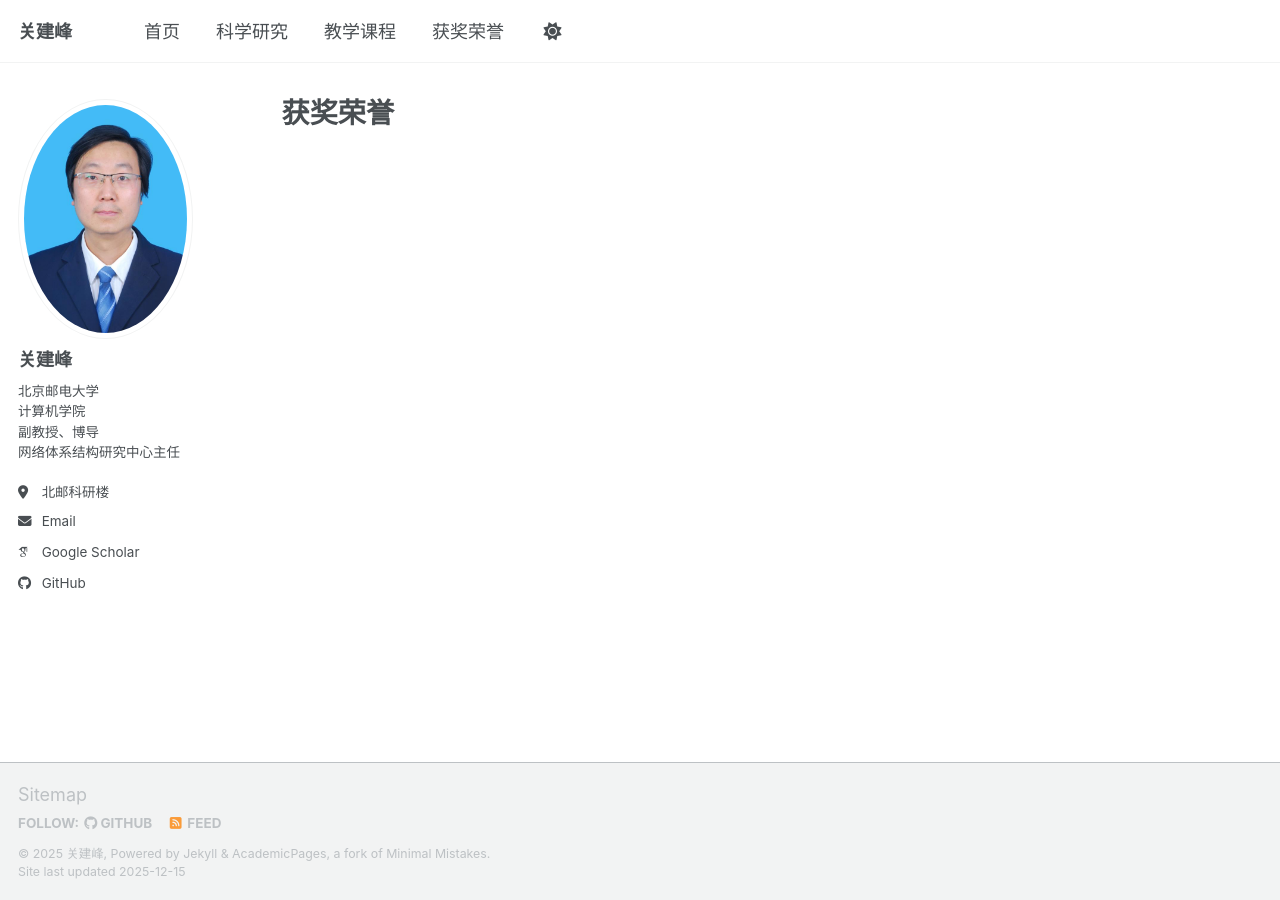
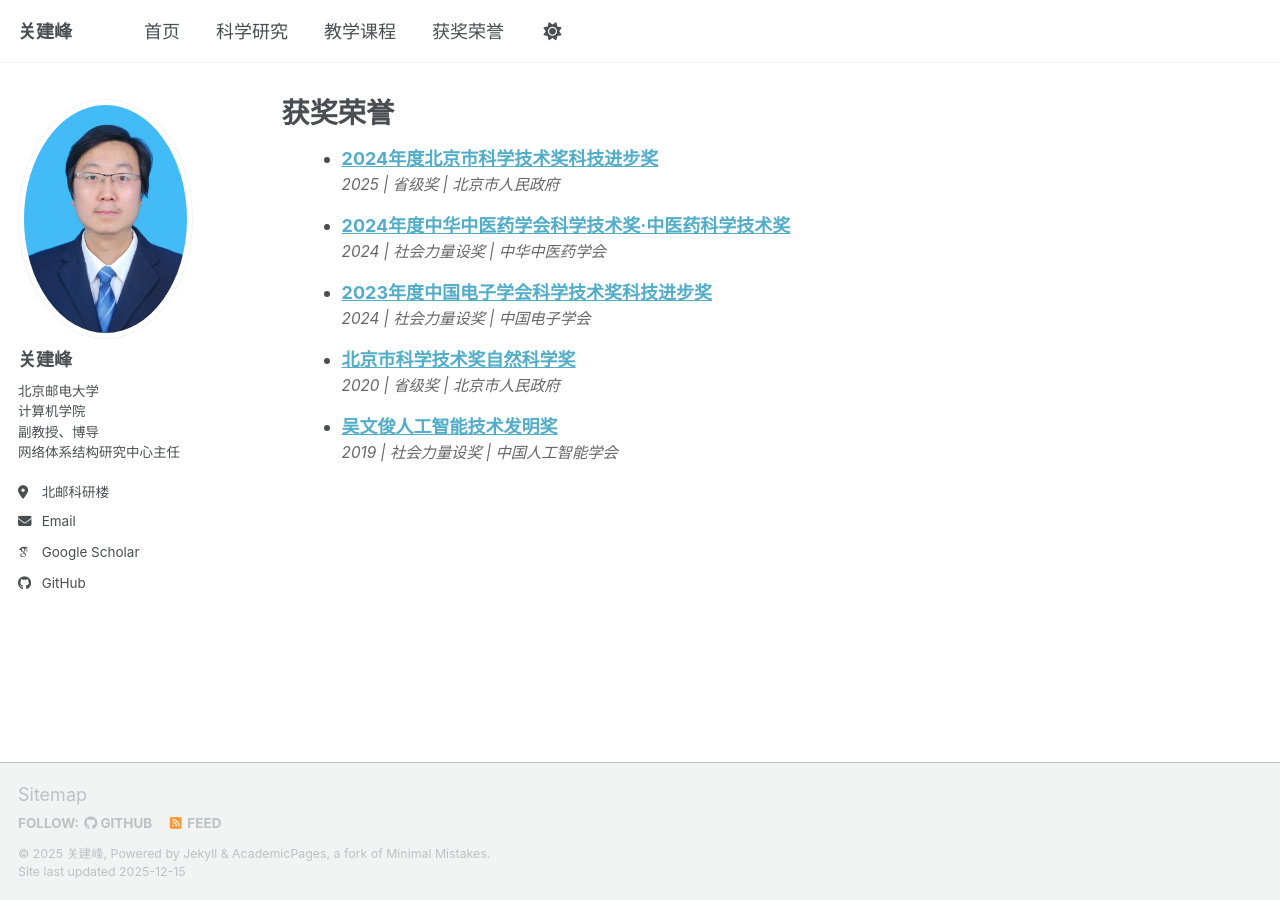
Before and after one commit to BUPT-GJF/BUPT-GJF.github.io, a Jekyll site: the page built from _pages/awards.md, in a window 1280 px wide. Built offline with Jekyll 4.4.1, drawn with Linux system fonts in a browser that asks for light colours; some web fonts are replaced; a script bundle is joined from its source files by our own code; library files that are not in the unit come from our copies.

Commit message:
添加奖项

```diff
--- /dev/null
+++ b/_awards/2019-吴文俊人工智能技术发明奖.md
@@ -0,0 +1,18 @@
+---
+layout: single
+title: "吴文俊人工智能技术发明奖"
+collection: awards
+permalink: /awards/2019-吴文俊人工智能技术发明奖
+date: 2019-11-30
+excerpt: "社会力量设奖 | 中国人工智能学会"
+---
+
+## 获奖详情
+
+* **奖项名称**: 吴文俊人工智能技术发明奖
+* **获奖日期**: 2019-11-30
+* **授奖部门**: 中国人工智能学会
+* **获奖级别**: 社会力量设奖
+
+### 奖项说明
+被誉为中国智能科学技术最高奖，表彰在人工智能领域的重大技术发明。
--- /dev/null
+++ b/_awards/2020-北京市科学技术奖自然科学奖.md
@@ -0,0 +1,18 @@
+---
+layout: single
+title: "北京市科学技术奖自然科学奖"
+collection: awards
+permalink: /awards/2020-北京市科学技术奖自然科学奖
+date: 2020-08-17
+excerpt: "省级奖 | 北京市人民政府"
+---
+
+## 获奖详情
+
+* **奖项名称**: 北京市科学技术奖自然科学奖
+* **获奖日期**: 2020-08-17
+* **授奖部门**: 北京市人民政府
+* **获奖级别**: 省级奖
+
+### 奖项说明
+在基础研究和应用基础研究中取得的突破性成果。
--- /dev/null
+++ b/_awards/2024-2023年度中国电子学会科学技术奖科技进步奖.md
@@ -0,0 +1,18 @@
+---
+layout: single
+title: "2023年度中国电子学会科学技术奖科技进步奖"
+collection: awards
+permalink: /awards/2024-2023年度中国电子学会科学技术奖科技进步奖
+date: 2024-03-31
+excerpt: "社会力量设奖 | 中国电子学会"
+---
+
+## 获奖详情
+
+* **奖项名称**: 2023年度中国电子学会科学技术奖科技进步奖
+* **获奖日期**: 2024-03-31
+* **授奖部门**: 中国电子学会
+* **获奖级别**: 社会力量设奖
+
+### 奖项说明
+在中国电子信息领域的科技进步成果。
--- /dev/null
+++ b/_awards/2024-2024年度中华中医药学会科学技术奖·中医药科学技术奖.md
@@ -0,0 +1,18 @@
+---
+layout: single
+title: "2024年度中华中医药学会科学技术奖·中医药科学技术奖"
+collection: awards
+permalink: /awards/2024-2024年度中华中医药学会科学技术奖·中医药科学技术奖
+date: 2024-11-30
+excerpt: "社会力量设奖 | 中华中医药学会"
+---
+
+## 获奖详情
+
+* **奖项名称**: 2024年度中华中医药学会科学技术奖·中医药科学技术奖
+* **获奖日期**: 2024-11-30
+* **授奖部门**: 中华中医药学会
+* **获奖级别**: 社会力量设奖
+
+### 奖项说明
+在中医药科学技术领域取得的重要成果。
--- /dev/null
+++ b/_awards/2025-2024年度北京市科学技术奖科技进步奖.md
@@ -0,0 +1,18 @@
+---
+layout: single
+title: "2024年度北京市科学技术奖科技进步奖"
+collection: awards
+permalink: /awards/2025-2024年度北京市科学技术奖科技进步奖
+date: 2025-05-15
+excerpt: "省级奖 | 北京市人民政府"
+---
+
+## 获奖详情
+
+* **奖项名称**: 2024年度北京市科学技术奖科技进步奖
+* **获奖日期**: 2025-05-15
+* **授奖部门**: 北京市人民政府
+* **获奖级别**: 省级奖
+
+### 奖项说明
+表彰在相关科技领域的突出进步与贡献。
```
Also changed, not shown: _patents/2018-专利B-ZL201518005661.9.md (+1 -1 lines), _patents/2018-专利B-ZL201518005662.3.md (+1 -1 lines), _patents/2018-专利B-ZL201518005663.8.md (+1 -1 lines).
